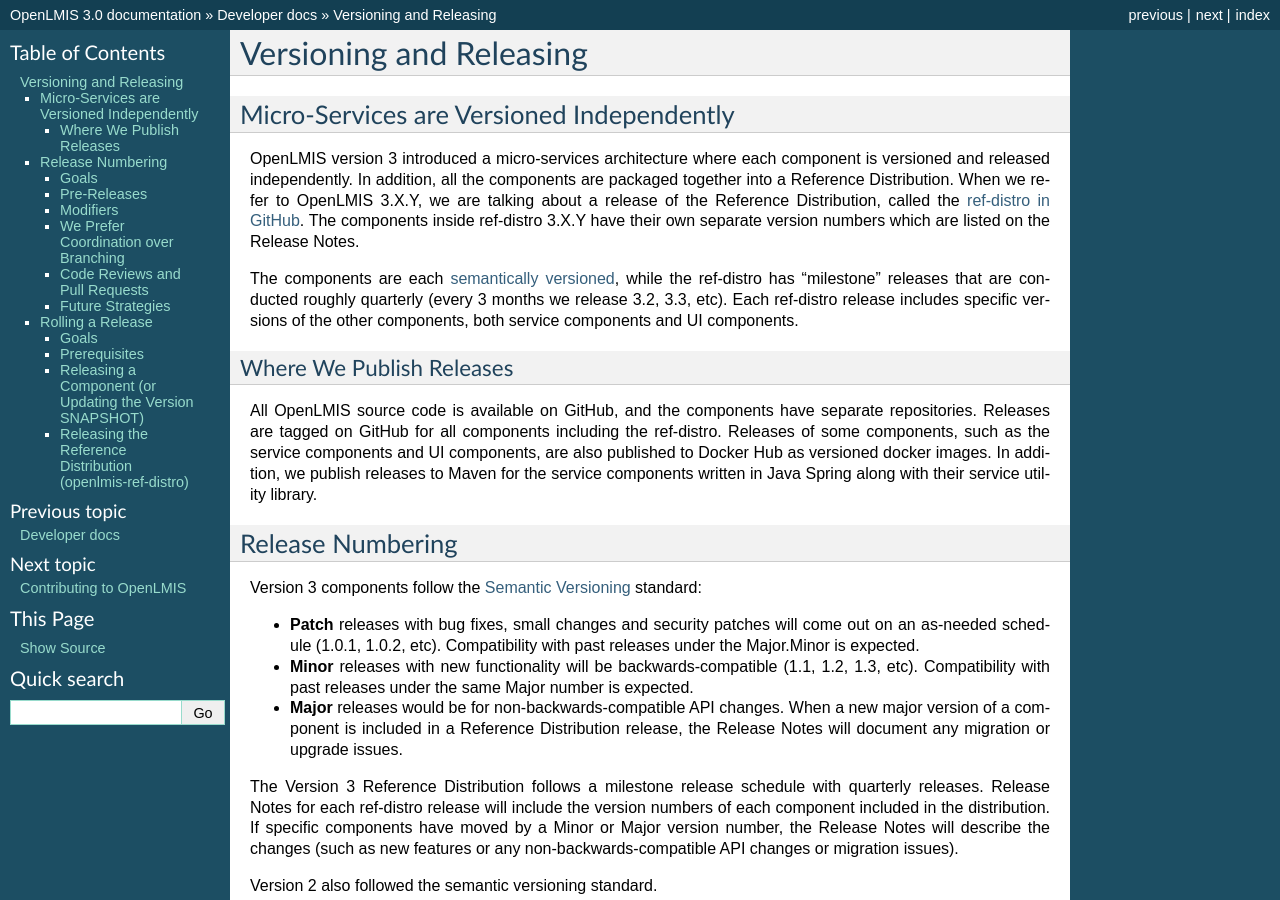
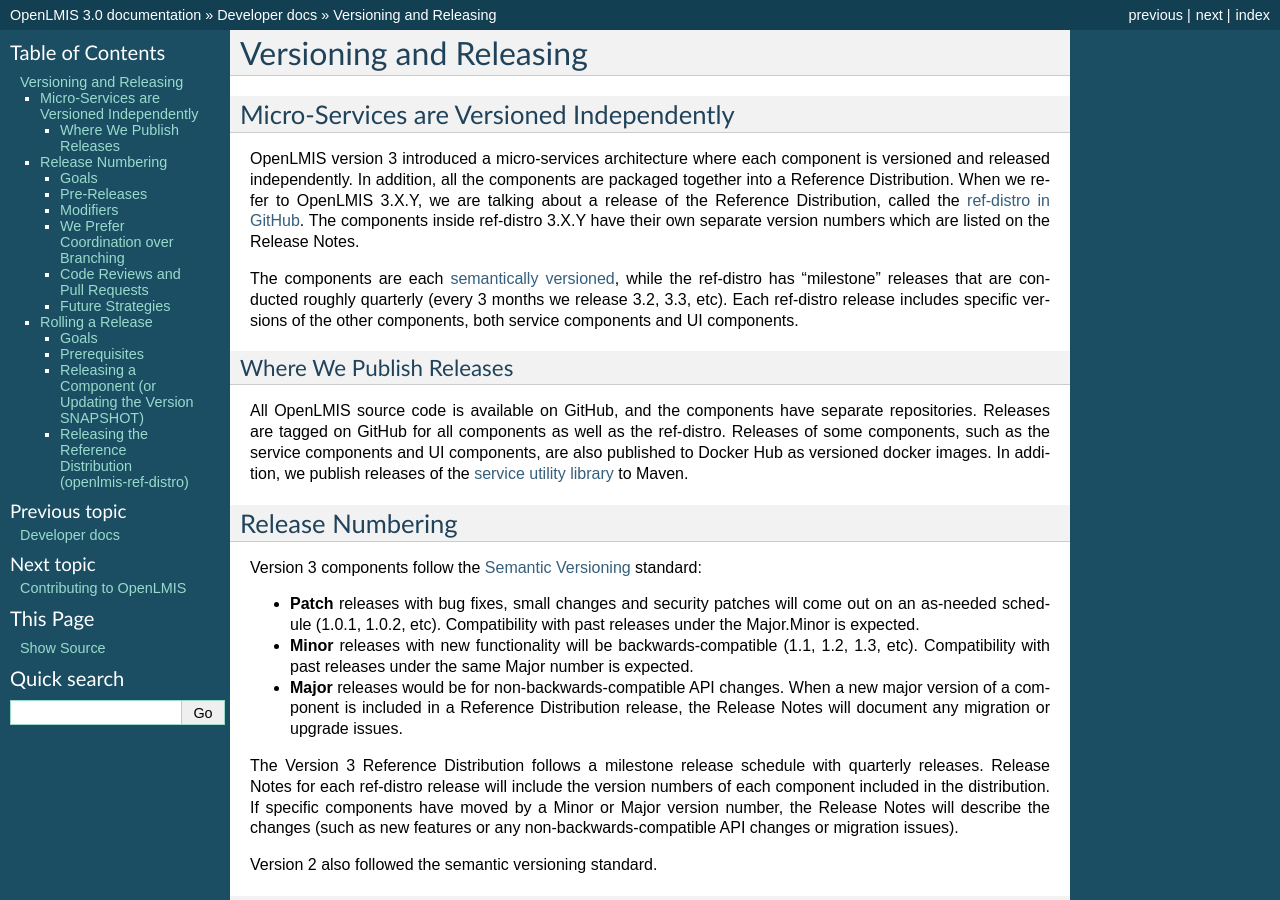
Before and after one commit to OpenLMIS/openlmis-ref-distro, a Sphinx documentation site: the page built from docs/source/developer-docs/versioningReleasing.md, in a window 1280 px wide and 900 px high. Built offline with Sphinx 7.4.7, drawn with Linux system fonts in a browser that asks for light colours; pages that are not in the unit, such as notebooks, are missing from menus.

Commit message:
OLMIS-1997: Further corrections from review feedback.

```diff
--- a/docs/source/developer-docs/versioningReleasing.md
+++ b/docs/source/developer-docs/versioningReleasing.md
@@ -17,10 +17,10 @@
 ### Where We Publish Releases
 
 All OpenLMIS source code is available on GitHub, and the components have separate repositories.
-Releases are tagged on GitHub for all components including the ref-distro. Releases of some
+Releases are tagged on GitHub for all components as well as the ref-distro. Releases of some
 components, such as the service components and UI components, are also published to Docker Hub as
-versioned docker images. In addition, we publish releases to Maven for the service components
-written in Java Spring along with their service utility library.
+versioned docker images. In addition, we publish releases of the [service utility
+library](https://github.com/OpenLMIS/openlmis-service-util) to Maven.
 
 ## Release Numbering
 
```
